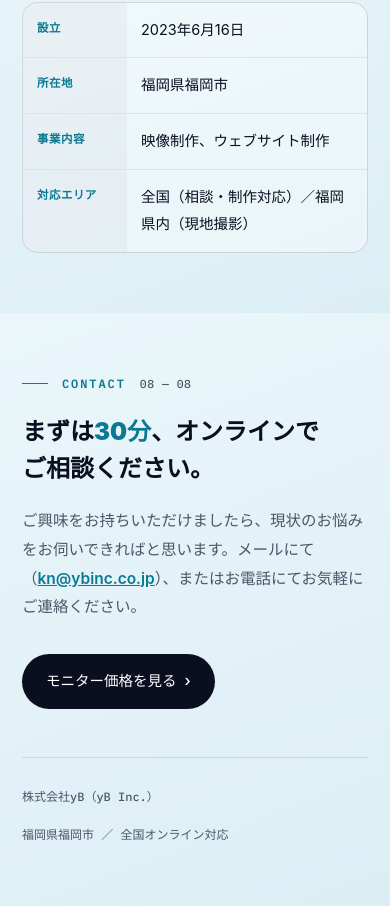
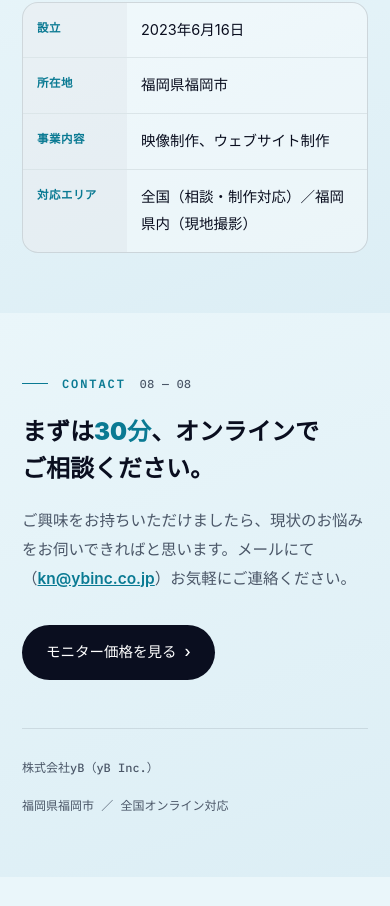
Before and after one commit to yBhplp/yb-lp, a plain HTML site: page index.html in a window 390 px wide. Shown: the part 6805-7711 px from the top of the page. After the commit the page ends 7682 px from the top, so only its background shows below. Drawn offline with Linux system fonts and the light colour scheme; animation ran at ten frames a second.

Commit message:
Drop phone option from contact copy, email only
Co-Authored-By: Claude Sonnet 5 <noreply@anthropic.com>

```diff
--- a/index.html
+++ b/index.html
@@ -406,7 +406,7 @@
     <div class="wrap">
       <div class="ec"><span class="ln"></span><span class="lb">Contact</span><span class="ct">08 — 08</span></div>
       <p class="quote" style="margin-top:18px;">まずは<span class="u">30分</span>、オンラインで<br>ご相談ください。</p>
-      <p class="clead">ご興味をお持ちいただけましたら、現状のお悩みをお伺いできればと思います。メールにて（<a href="mailto:kn@ybinc.co.jp">kn@ybinc.co.jp</a>）、またはお電話にてお気軽にご連絡ください。</p>
+      <p class="clead">ご興味をお持ちいただけましたら、現状のお悩みをお伺いできればと思います。メールにて（<a href="mailto:kn@ybinc.co.jp">kn@ybinc.co.jp</a>）お気軽にご連絡ください。</p>
       <div class="cta-row">
         <a class="pill pill-solid" href="#campaign">モニター価格を見る <span class="arrow">›</span></a>
       </div>
```
